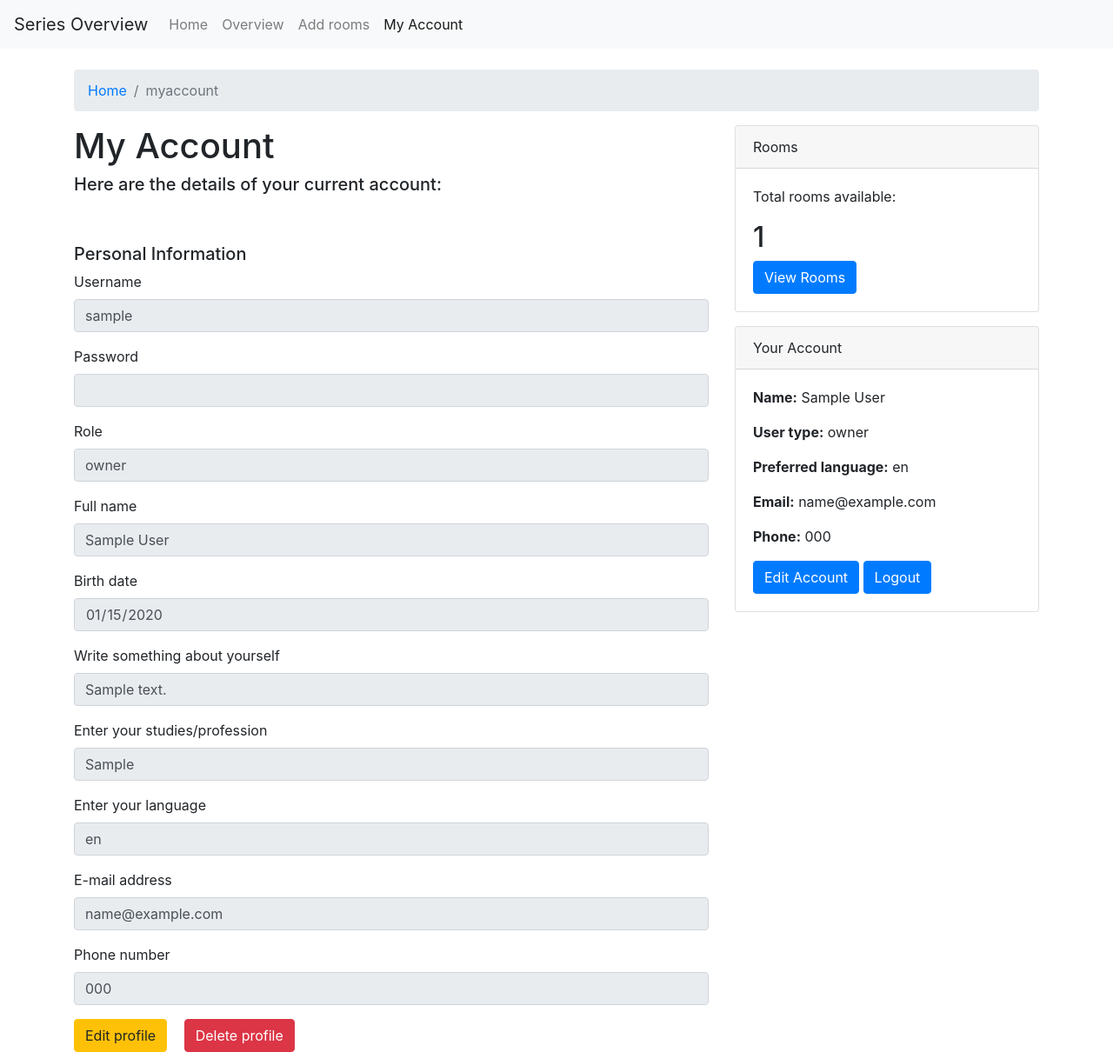
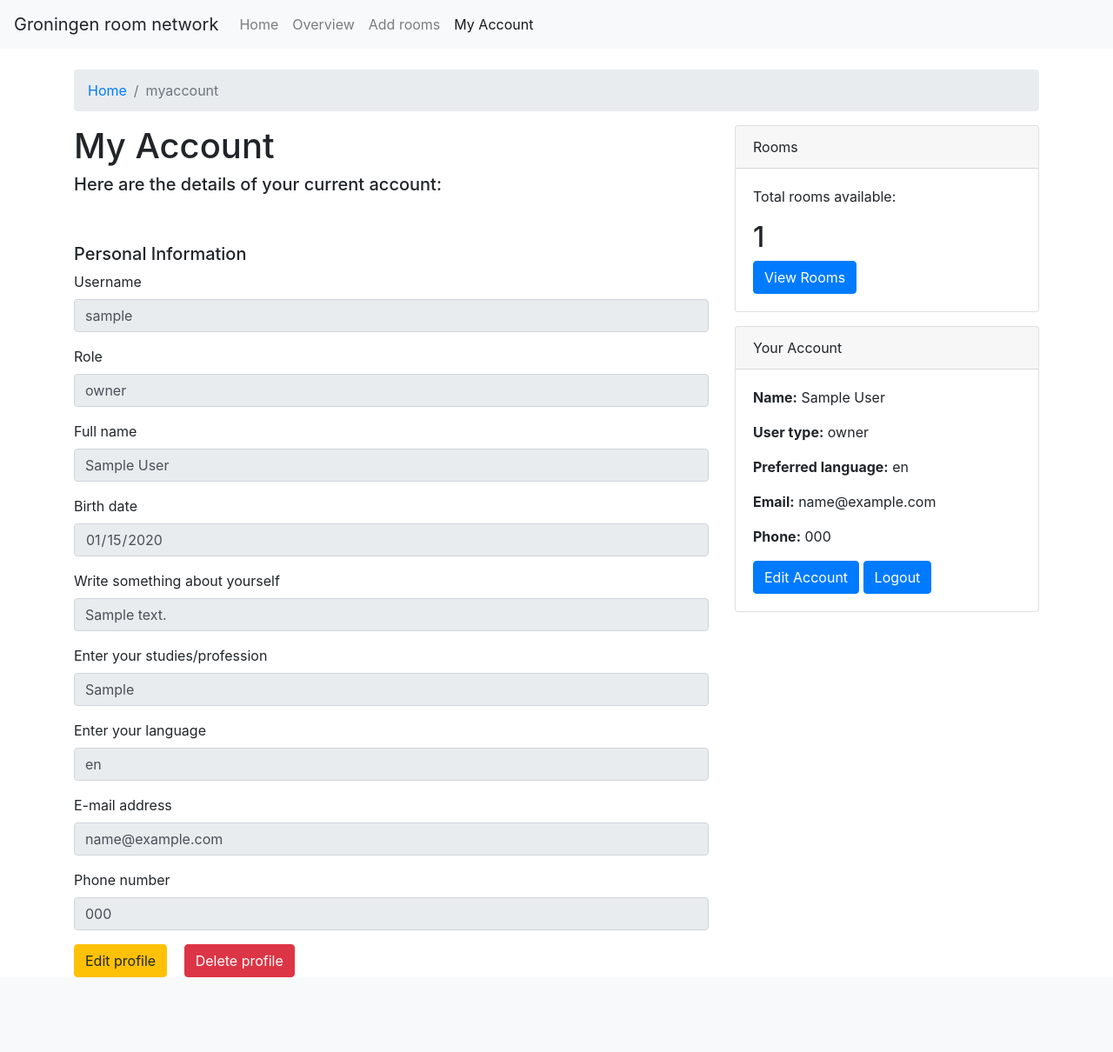
Before and after one commit to ztijn/ddwt20_project, a PHP site: page /ddwt20_project/myaccount/ in a window 1280 px wide. Shown: the whole page at 87% size. After the commit the page ends 1124 px from the top, so only its background shows below. Run offline with PHP 8.4, Linux system fonts and the light colour scheme; the visitor is signed in with stand-in values (Sample User, id 1); tables that the repository leaves empty hold one stand-in row (values such as "Sample post").

Commit message:
My account small changes

```diff
--- a/index.php
+++ b/index.php
@@ -174,7 +174,7 @@ elseif (new_route('/ddwt20_project/rooms/', 'get')) {
     $navigation = get_navigation($nav_template, 2);
 
     /* Page content */
-    $page_subtitle = sprintf("Information about room %s", $room_info['address']);
+    $page_subtitle = sprintf("Information about the room on %s", $room_info['address']);
     $address = $room_info['address'];
     $type = $room_info['type'];
     $price = $room_info['price'];
--- a/model.php
+++ b/model.php
@@ -124,7 +124,7 @@ function get_error($feedback){
 function get_navigation($template, $active_id){
     $navigation_exp = '
     <nav class="navbar navbar-expand-lg navbar-light bg-light">
-    <a class="navbar-brand">Series Overview</a>
+    <a class="navbar-brand">Groningen room network</a>
     <button class="navbar-toggler" type="button" data-toggle="collapse" data-target="#navbarSupportedContent" aria-controls="navbarSupportedContent" aria-expanded="false" aria-label="Toggle navigation">
     <span class="navbar-toggler-icon"></span>
     </button>
--- a/views/account.php
+++ b/views/account.php
@@ -38,10 +38,6 @@
                 <div class="form-group">
                     <label for="inputUsername">Username</label>
                     <input type="text" class="form-control" id="inputUsername" value="<?=$user_info['username']?>" name="username" readonly>
-                </div>
-                <div class="form-group">
-                    <label for="inputPassword">Password</label>
-                    <input type="password" class="form-control" id="inputPassword" placeholder="" name="password" readonly>
                 </div>
                 <div class="form-group">
                     <label for="inputRole">Role</label>
```
